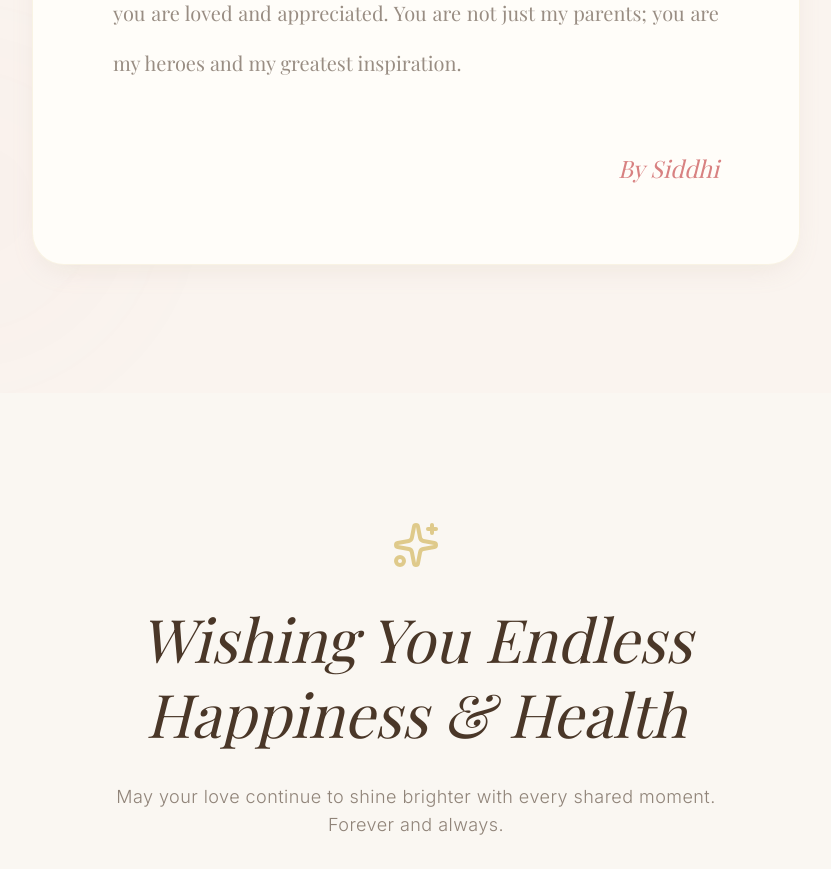
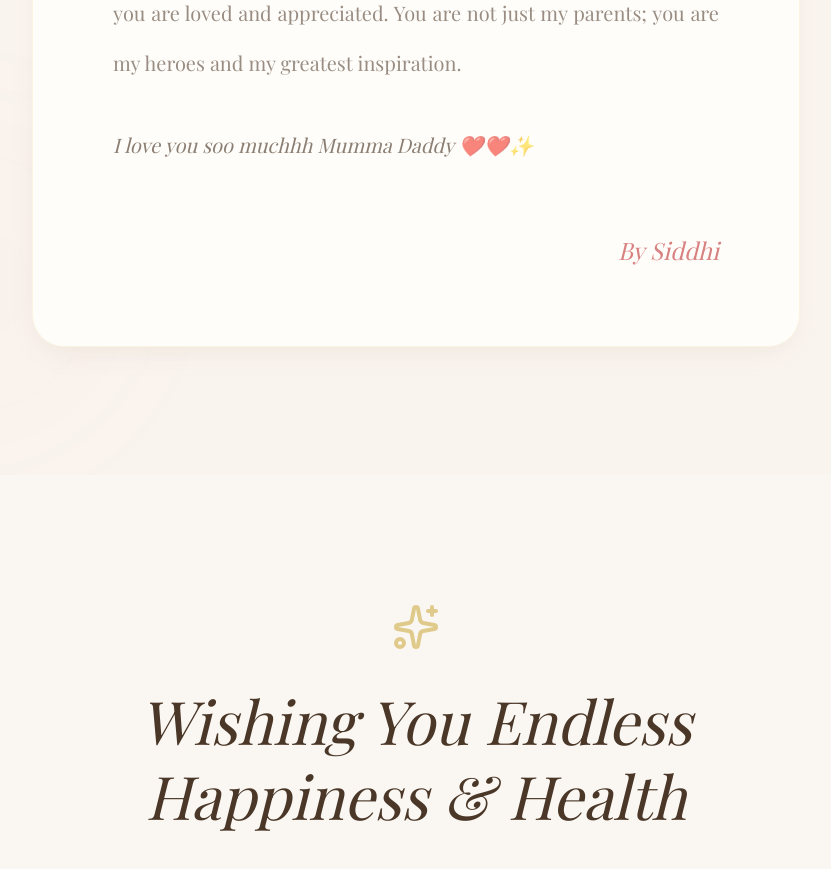
Before and after one commit to furperfect2026/Aniversary-mom, a React (Vite) app: page / in a window 1280 px wide. Shown: the part 7880-8749 px from the top of the page, without its empty margins (224-1055 px from the left). Built offline with nearby package versions, Linux system fonts and the light colour scheme; a web font is replaced by a local one.

Commit message:
Add personal love note

```diff
--- a/src/App.tsx
+++ b/src/App.tsx
@@ -414,6 +414,9 @@ export default function App() {
               <p className="mt-8 opacity-70">
                 As you celebrate your togetherness, I want you to know how deeply you are loved and appreciated. You are not just my parents; you are my heroes and my greatest inspiration.
               </p>
+              <p className="mt-8 opacity-80 italic">
+                I love you soo muchhh Mumma Daddy ❤️❤️✨
+              </p>
             </div>
 
             <div className="mt-12 md:mt-16 text-right font-serif italic text-2xl text-rose">
```
